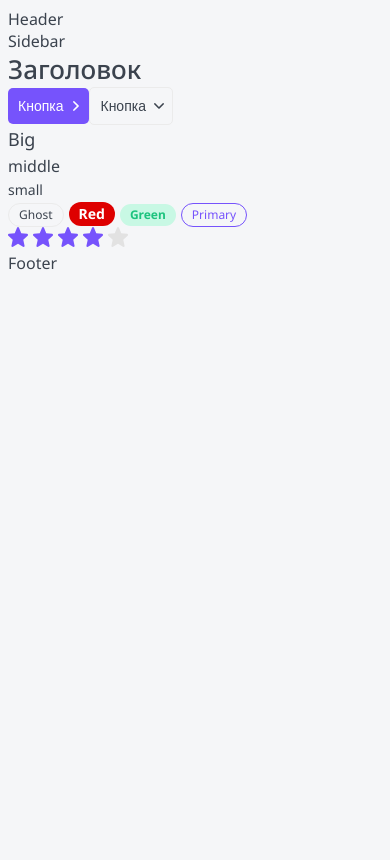
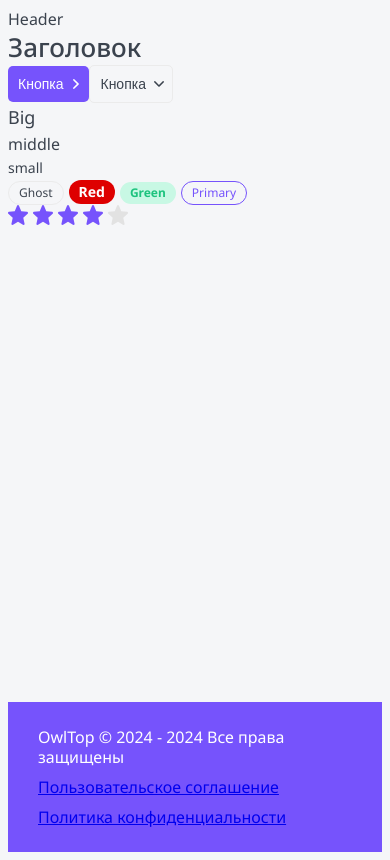
Before and after one commit to n-korel/top-app, a Next.js app: page / in a window 390 px wide. Built offline with nearby package versions, Linux system fonts and the light colour scheme.

Commit message:
CSS grid

```diff
--- a/package.json
+++ b/package.json
@@ -12,6 +12,7 @@
 	},
 	"dependencies": {
 		"classnames": "^2.5.1",
+		"date-fns": "^4.1.0",
 		"next": "15.0.3",
 		"react": "19.0.0-rc-66855b96-20241106",
 		"react-dom": "19.0.0-rc-66855b96-20241106"
--- a/src/app/layout/Footer/Footer.module.css
+++ b/src/app/layout/Footer/Footer.module.css
@@ -0,0 +1,21 @@
+.footer {
+	display: grid;
+	grid-template-columns: 1fr auto auto;
+	gap: 10px 40px;
+	color: var(--white);
+	font-size: 16px;
+	line-height: 20px;
+
+	background-color: var(--primary);
+	padding: 25px 30px;
+}
+
+.footer a:hover {
+	color: var(--gray-light);
+}
+
+@media (max-width: 765px) {
+	.footer {
+		grid-template-columns: 1fr;
+	}
+}
--- a/src/app/layout/Footer/Footer.tsx
+++ b/src/app/layout/Footer/Footer.tsx
@@ -1,7 +1,18 @@
+import { format } from 'date-fns';
 import styles from './Footer.module.css';
 import { FooterProps } from './Footer.props';
 import cn from 'classnames';
 
-export const Footer = ({ ...props }: FooterProps): JSX.Element => {
-	return <div {...props}>Footer</div>;
+export const Footer = ({ className, ...props }: FooterProps): JSX.Element => {
+	return (
+		<footer className={cn(className, styles.footer)} {...props}>
+			<div>OwlTop © 2024 - {format(new Date(), 'yyyy')} Все права защищены</div>
+			<a href="#" target="_blank">
+				Пользовательское соглашение
+			</a>
+			<a href="#" target="_blank">
+				Политика конфиденциальности
+			</a>
+		</footer>
+	);
 };
--- a/src/app/layout/Layout.module.css
+++ b/src/app/layout/Layout.module.css
@@ -0,0 +1,44 @@
+.wrapper {
+	display: grid;
+	grid-template-columns: auto 230px minmax(320px, 1200px) auto;
+	grid-template-rows: auto 1fr auto;
+	min-height: 100vh;
+	gap: 0 30px;
+	grid-template-areas:
+		'. header header .'
+		'. sidebar body .'
+		'footer footer footer footer';
+}
+
+.header {
+	grid-area: header;
+	display: none;
+}
+
+.sidebar {
+	grid-area: sidebar;
+}
+
+.body {
+	grid-area: body;
+}
+
+.footer {
+	grid-area: footer;
+}
+
+@media (max-width: 765px) {
+	.wrapper {
+		grid-template-columns: minmax(320px, 1fr);
+		grid-template-areas:
+			'header'
+			'body'
+			'footer';
+	}
+	.header {
+		display: block;
+	}
+	.sidebar {
+		display: none;
+	}
+}
--- a/src/app/layout/Layout.tsx
+++ b/src/app/layout/Layout.tsx
@@ -1,4 +1,4 @@
-import styles from './P.module.css';
+import styles from './Layout.module.css';
 import { LayoutProps } from './Layout.props';
 import cn from 'classnames';
 import { Header } from './Header/Header';
@@ -8,14 +8,12 @@
 
 const Layout = ({ children }: LayoutProps): JSX.Element => {
 	return (
-		<>
-			<Header />
-			<div>
-				<Sidebar />
-				<div>{children}</div>
-			</div>
-			<Footer />
-		</>
+		<div className={styles.wrapper}>
+			<Header className={styles.header} />
+			<Sidebar className={styles.sidebar} />
+			<div className={styles.body}>{children}</div>
+			<Footer className={styles.footer} />
+		</div>
 	);
 };
 
```
Also changed, not shown: 2 other files (tests, documents, lock files or other folders).
